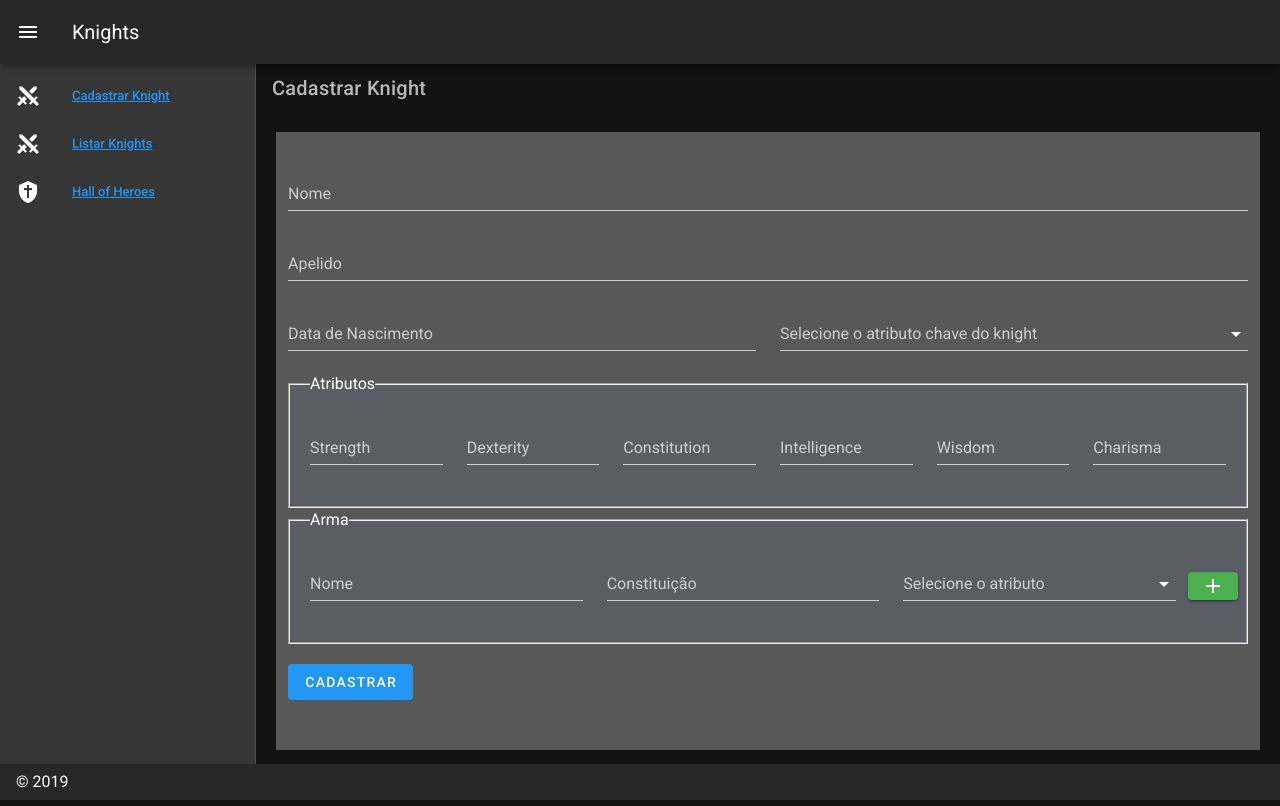
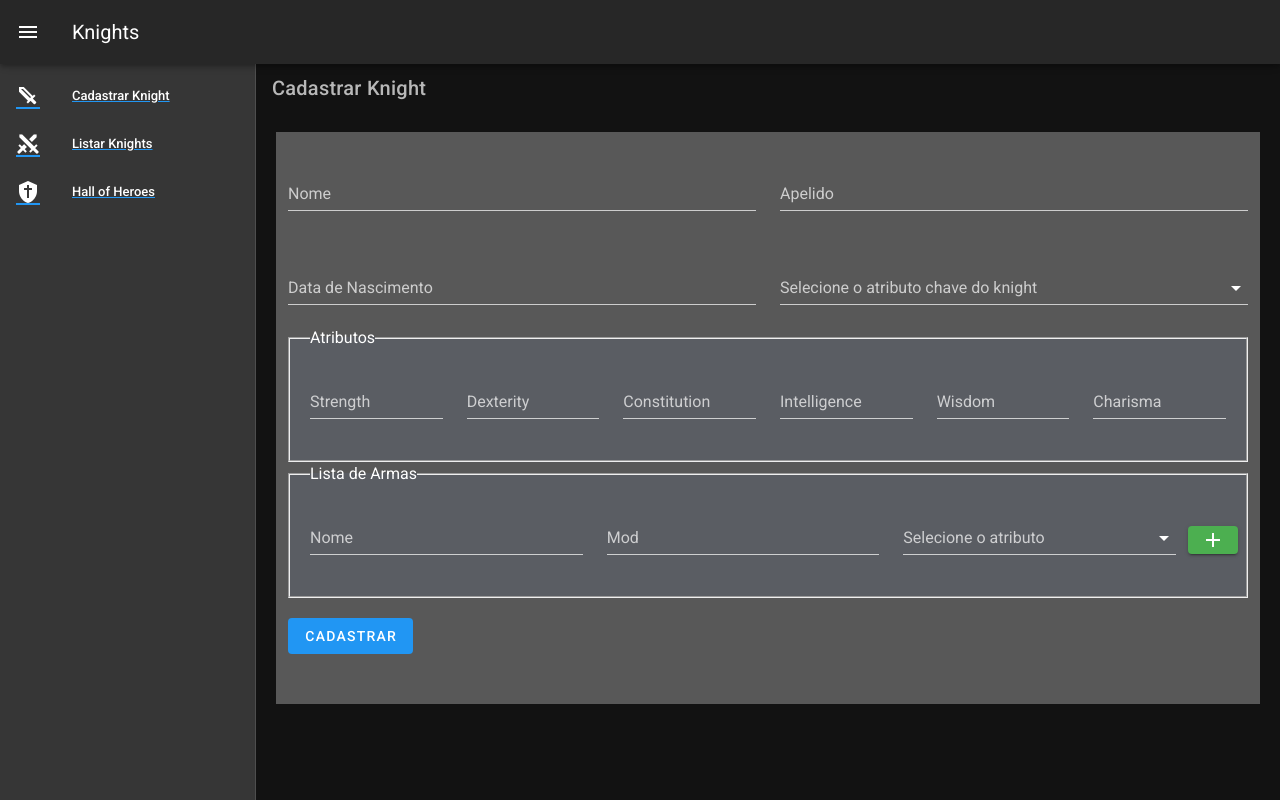
Before and after one commit to danieltugok/knights, a Vue app: page /create-knights in a window 1280 px wide. Built offline with nearby package versions, Linux system fonts and the light colour scheme.

Commit message:
cria formulário de cadastro de knight

```diff
--- a/src/App.vue
+++ b/src/App.vue
@@ -7,38 +7,44 @@
         >
             <v-list dense>
 
+                <router-link to="/create-knights">
+                    <v-list-item link>
+                        <v-list-item-action>
+                            <v-icon>mdi-sword</v-icon>
+                        </v-list-item-action>
+                        <v-list-item-content>
+                            <v-list-item-title>
+                                Cadastrar Knight
+                            </v-list-item-title>
+                        </v-list-item-content>
+                    </v-list-item>
+                </router-link>
+
+                <router-link to="/get-knights">
                     <v-list-item link>
                         <v-list-item-action>
                             <v-icon>mdi-sword-cross</v-icon>
                         </v-list-item-action>
                         <v-list-item-content>
                             <v-list-item-title>
-                            <router-link to="/create-knights">Cadastrar Knight</router-link>
+                                Listar Knights
                             </v-list-item-title>
                         </v-list-item-content>
                     </v-list-item>
+                </router-link>
 
-                <v-list-item link>
-                    <v-list-item-action>
-                        <v-icon>mdi-sword-cross</v-icon>
-                    </v-list-item-action>
-                    <v-list-item-content>
-                        <v-list-item-title>
-                            <router-link to="/get-knights">Listar Knights</router-link>
-                        </v-list-item-title>
-                    </v-list-item-content>
-                </v-list-item>
-
+                <router-link to="/get-hall-of-heroes">
                     <v-list-item link>
                         <v-list-item-action>
                             <v-icon>mdi-shield-cross</v-icon>
                         </v-list-item-action>
                         <v-list-item-content>
                             <v-list-item-title>
-                            <router-link to="/get-hall-of-heroes">Hall of Heroes</router-link>
+                                Hall of Heroes
                             </v-list-item-title>
                         </v-list-item-content>
                     </v-list-item>
+                </router-link>
 
             </v-list>
         </v-navigation-drawer>
@@ -54,9 +60,6 @@
         <v-content>
             <router-view />
         </v-content>
-
-        <v-footer app><span>&copy; 2019</span></v-footer>
-
     </v-app>
 
 </template>
--- a/src/components/ContentCreateKnights.vue
+++ b/src/components/ContentCreateKnights.vue
@@ -3,8 +3,14 @@
         <v-subheader class="title">cadastrar knight</v-subheader>
 
         <v-form class="px-3 form">
-            <v-text-field label="Nome" v-model="nameValue" />
-            <v-text-field label="Apelido" v-model="nicknameValue" />
+            <v-row>
+                <v-col cols="6">
+                    <v-text-field label="Nome" v-model="nameValue" />
+                </v-col>
+                <v-col cols="6">
+                    <v-text-field label="Apelido" v-model="nicknameValue" />
+                </v-col>
+            </v-row>
             <v-row>
                 <v-col cols="6">
                     <v-menu>
@@ -81,13 +87,13 @@
             </fieldset>
 
             <fieldset class="fieldset-weapon">
-                <legend>Arma</legend>
+                <legend>Lista de Armas</legend>
                 <v-row>
                     <v-col>
                         <v-text-field v-model="weaponNameValue" label="Nome" />
                     </v-col>
                     <v-col>
-                        <v-text-field v-model="weaponModValue" type="number" label="Constituição"/>
+                        <v-text-field v-model="weaponModValue" type="number" label="Mod"/>
                     </v-col>
                     <v-col>
                         <v-combobox v-model="weaponAttributeValue" :items="attributeList" label="Selecione o atributo"/>
@@ -95,6 +101,44 @@
                     <v-btn class="my-8" color="success" @click="onAddWeaponClicked" small>
                         <v-icon>mdi-plus</v-icon>
                     </v-btn>
+                </v-row>
+
+                <v-row v-if="this.weaponList.length">
+
+                    <v-list color="#5a5d63" flat two-line>
+                        <v-subheader>Selecione a arma a ser equipada pelo knight</v-subheader>
+                        <v-list-item-group
+                            v-model="equippedWeaponValue"
+                            active-class="blue--text"
+                            mandatory
+                        >
+                            <template v-for="(weapon, index) in this.weaponList">
+                                <v-list-item :key="'weapon' + index">
+                                    <template v-slot:default="{ active }">
+                                        <v-list-item-action>
+                                            <v-icon v-if="!active" class="my-8" color="grey lighten-1">
+                                                mdi-radiobox-marked
+                                            </v-icon>
+                                            <v-icon v-else class="my-8" color="green">
+                                                mdi-radiobox-marked
+                                            </v-icon>
+                                        </v-list-item-action>
+                                        <v-list-item-content>
+                                            <v-list-item-title>{{weapon.name}}</v-list-item-title>
+                                            <v-list-item-subtitle>Mod: {{weapon.mod}}</v-list-item-subtitle>
+                                            <v-list-item-subtitle>Atributo: {{weapon.attr}}</v-list-item-subtitle>
+                                        </v-list-item-content>
+                                        <v-btn class="my-8" color="error" @click="onRemoveWeaponItemClicked(index)" x-small fab>
+                                            <v-icon small>mdi-close</v-icon>
+                                        </v-btn>
+                                    </template>
+                                </v-list-item>
+                                <v-divider :key="'divider'+index" />
+                            </template>
+
+                        </v-list-item-group>
+                    </v-list>
+
                 </v-row>
             </fieldset>
 
@@ -125,6 +169,8 @@ export default {
             weaponModValue         : null,
             weaponAttributeValue   : null,
 
+            equippedWeaponValue    : null,
+
             weaponList             : [],
 
             attributeList          : [
@@ -140,7 +186,7 @@ export default {
 
     watch: {
 
-        dateBirthValue: function (val) {
+        dateBirthValue (val) {
             // NOTA - a título de avaliação, decidi não usar ferramentas como date-fns para formatar a data
             let splittedDate = val.split("-");
             this.formatedDateBirthValue = splittedDate[2] + "/" + splittedDate[1] + "/" + splittedDate[0]
@@ -149,13 +195,31 @@ export default {
     },
 
     methods: {
+
+        onAddWeaponClicked() {
+            this.weaponList.push({
+                "name"     : this.weaponNameValue,
+                "mod"      : this.weaponModValue,
+                "attr"     : this.weaponAttributeValue,
+                "equipped" : false
+            })
+
+            this.clearWeaponList();
+        },
+
+        onRemoveWeaponItemClicked(index) {
+            this.$delete(this.weaponList, index);
+        },
+
+        clearWeaponList() {
+            this.weaponNameValue      = null;
+            this.weaponModValue       = null;
+            this.weaponAttributeValue = null;
+        },
+
         submit() {
 
         },
-
-        onAddWeaponClicked() {
-
-        }
     }
 }
 </script>
```
Lines whose indentation alone changed are shown as unchanged.
